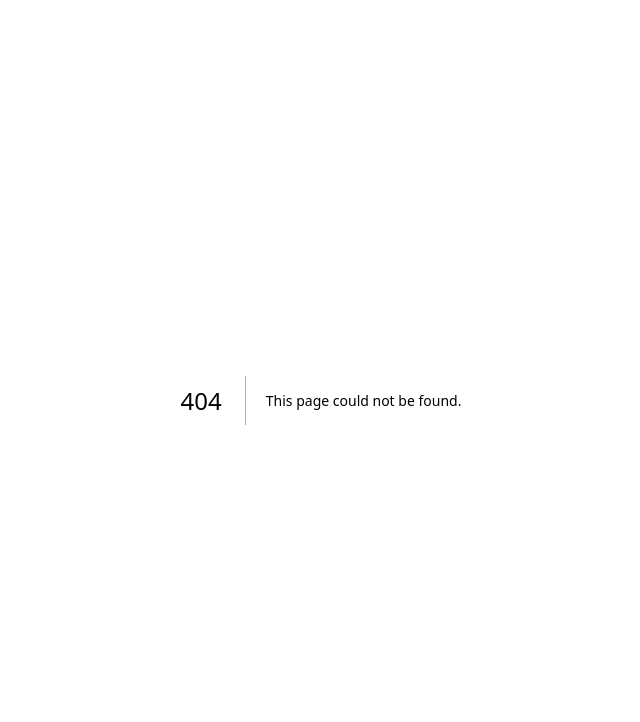
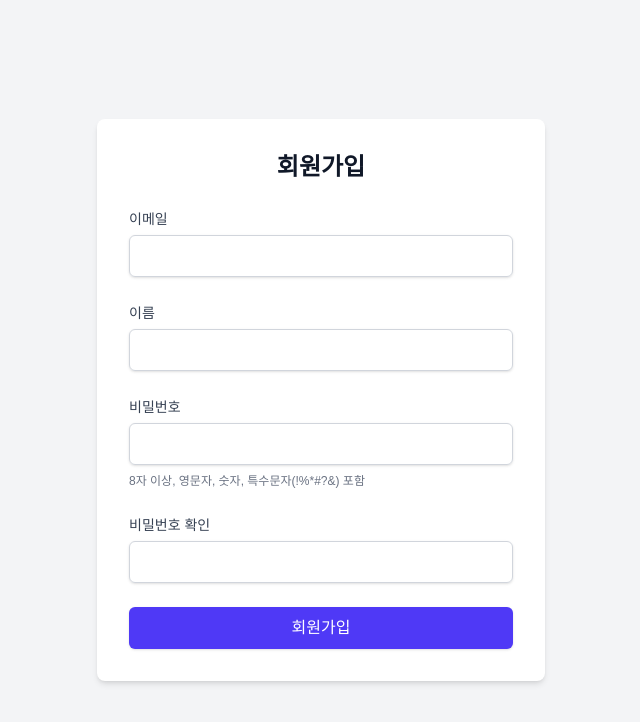
Before and after one commit to xorms571/bigs-frontend-test, a Next.js app: page /signup in a window 1280 px wide. Before the commit this address had no page. Shown: the top 722 px of the page, without its empty margins (319-959 px from the left). Built offline with nearby package versions, Linux system fonts and the light colour scheme.

Commit message:
회원가입 페이지

```diff
--- /dev/null
+++ b/src/app/signup/page.tsx
@@ -0,0 +1,140 @@
+'use client';
+
+import { useState } from 'react';
+import { useRouter } from 'next/navigation';
+
+export default function SignupPage() {
+  const router = useRouter();
+  const [username, setUsername] = useState('');
+  const [name, setName] = useState('');
+  const [password, setPassword] = useState('');
+  const [confirmPassword, setConfirmPassword] = useState('');
+  const [error, setError] = useState('');
+  const [success, setSuccess] = useState('');
+
+  const handleSubmit = async (e: React.FormEvent) => {
+    e.preventDefault();
+    setError('');
+    setSuccess('');
+
+    if (!username || !name || !password || !confirmPassword) {
+      setError('모든 필드를 입력해주세요.');
+      return;
+    }
+
+    const EMAIL_REGEX = /^[a-zA-Z0-9._-]+@[a-zA-Z0-9.-]+\.[a-zA-Z]{2,6}$/;
+    if (!EMAIL_REGEX.test(username)) {
+      setError('이메일 형식이 올바르지 않습니다.');
+      return;
+    }
+
+    if (password !== confirmPassword) {
+      setError('비밀번호가 일치하지 않습니다.');
+      return;
+    }
+
+    const PASSWORD_REGEX = /^(?=.*[A-Za-z])(?=.*\d)(?=.*[!%*#?&])[A-Za-z\d!%*#?&]{8,}$/;
+    if (!PASSWORD_REGEX.test(password)) {
+      setError('비밀번호는 8자 이상이어야 하며, 영문자, 숫자, 특수문자(!%*#?&)를 각각 하나 이상 포함해야 합니다.');
+      return;
+    }
+
+    try {
+      const res = await fetch('/api/auth/signup', {
+        method: 'POST',
+        headers: {
+          'Content-Type': 'application/json',
+        },
+        body: JSON.stringify({ username, name, password, confirmPassword }),
+      });
+
+      const data = await res.json();
+
+      if (!res.ok) {
+        setError(data.message || '회원가입에 실패했습니다.');
+        return;
+      }
+
+      setSuccess('회원가입에 성공했습니다! 로그인 페이지로 이동합니다.');
+      setTimeout(() => {
+        router.push('/login');
+      }, 2000);
+
+    } catch (err) {
+      setError('예상치 못한 오류가 발생했습니다.');
+    }
+  };
+
+  return (
+    <div className="flex items-center justify-center min-h-screen bg-gray-100">
+      <div className="w-full max-w-md p-8 space-y-6 bg-white rounded-lg shadow-md">
+        <h1 className="text-2xl font-bold text-center text-gray-900">회원가입</h1>
+        <form onSubmit={handleSubmit} className="space-y-6">
+          <div>
+            <label htmlFor="username" className="text-sm font-medium text-gray-700">이메일</label>
+            <input
+              id="username"
+              name="username"
+              type="email"
+              autoComplete="email"
+              required
+              value={username}
+              onChange={(e) => setUsername(e.target.value)}
+              className="w-full px-3 py-2 mt-1 border border-gray-300 rounded-md shadow-sm focus:outline-none focus:ring-indigo-500 focus:border-indigo-500"
+            />
+          </div>
+          <div>
+            <label htmlFor="name" className="text-sm font-medium text-gray-700">이름</label>
+            <input
+              id="name"
+              name="name"
+              type="text"
+              autoComplete="name"
+              required
+              value={name}
+              onChange={(e) => setName(e.target.value)}
+              className="w-full px-3 py-2 mt-1 border border-gray-300 rounded-md shadow-sm focus:outline-none focus:ring-indigo-500 focus:border-indigo-500"
+            />
+          </div>
+          <div>
+            <label htmlFor="password" className="text-sm font-medium text-gray-700">비밀번호</label>
+            <input
+              id="password"
+              name="password"
+              type="password"
+              autoComplete="new-password"
+              required
+              value={password}
+              onChange={(e) => setPassword(e.target.value)}
+              className="w-full px-3 py-2 mt-1 border border-gray-300 rounded-md shadow-sm focus:outline-none focus:ring-indigo-500 focus:border-indigo-500"
+            />
+             <p className="mt-2 text-xs text-gray-500">8자 이상, 영문자, 숫자, 특수문자(!%*#?&) 포함</p>
+          </div>
+          <div>
+            <label htmlFor="confirmPassword" className="text-sm font-medium text-gray-700">비밀번호 확인</label>
+            <input
+              id="confirmPassword"
+              name="confirmPassword"
+              type="password"
+              autoComplete="new-password"
+              required
+              value={confirmPassword}
+              onChange={(e) => setConfirmPassword(e.target.value)}
+              className="w-full px-3 py-2 mt-1 border border-gray-300 rounded-md shadow-sm focus:outline-none focus:ring-indigo-500 focus:border-indigo-500"
+            />
+          </div>
+          {error && <p className="text-sm text-red-600">{error}</p>}
+          {success && <p className="text-sm text-green-600">{success}</p>}
+          <div>
+            <button
+              type="submit"
+              className="w-full px-4 py-2 font-medium text-white bg-indigo-600 border border-transparent rounded-md shadow-sm hover:bg-indigo-700 focus:outline-none focus:ring-2 focus:ring-offset-2 focus:ring-indigo-500"
+            >
+              회원가입
+            </button>
+          </div>
+        </form>
+      </div>
+    </div>
+  );
+}
```
